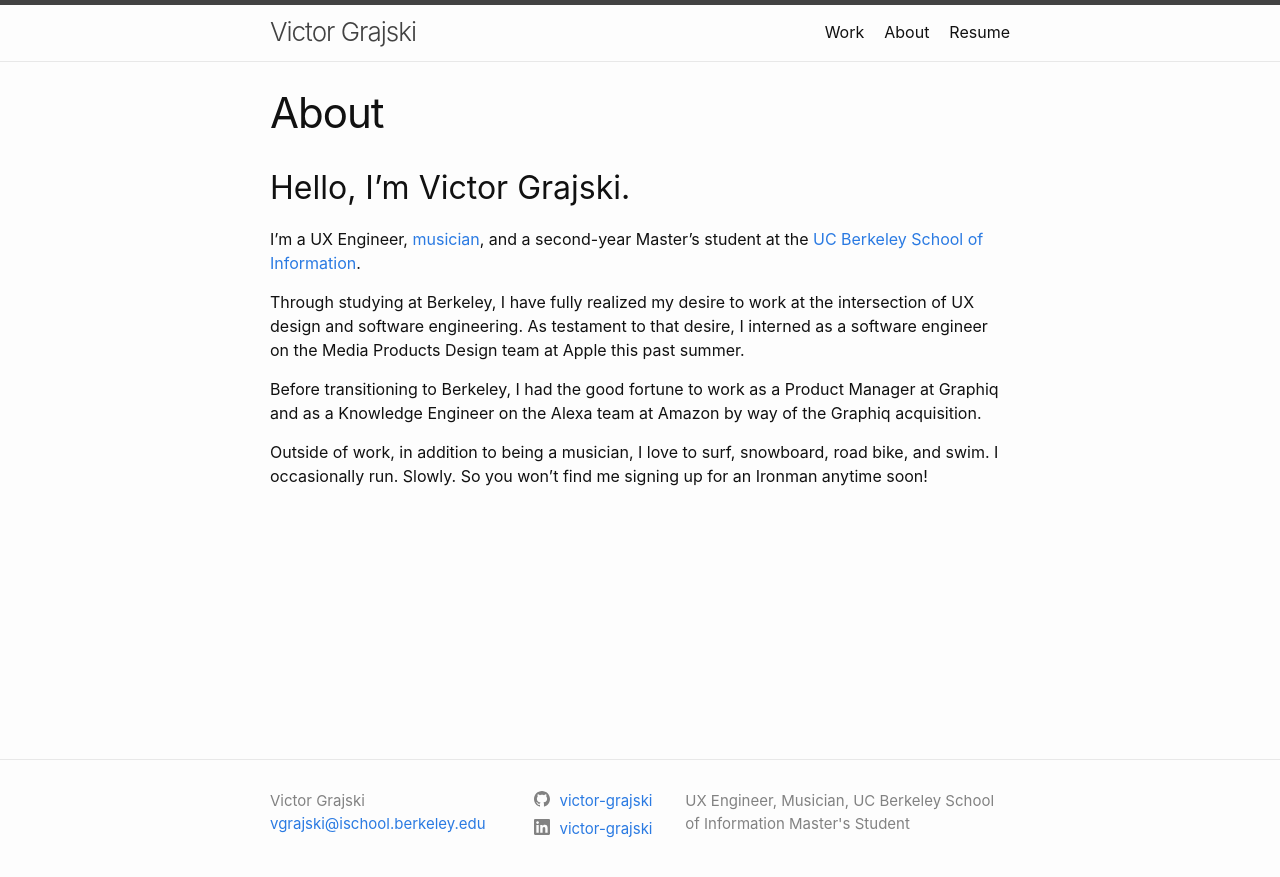
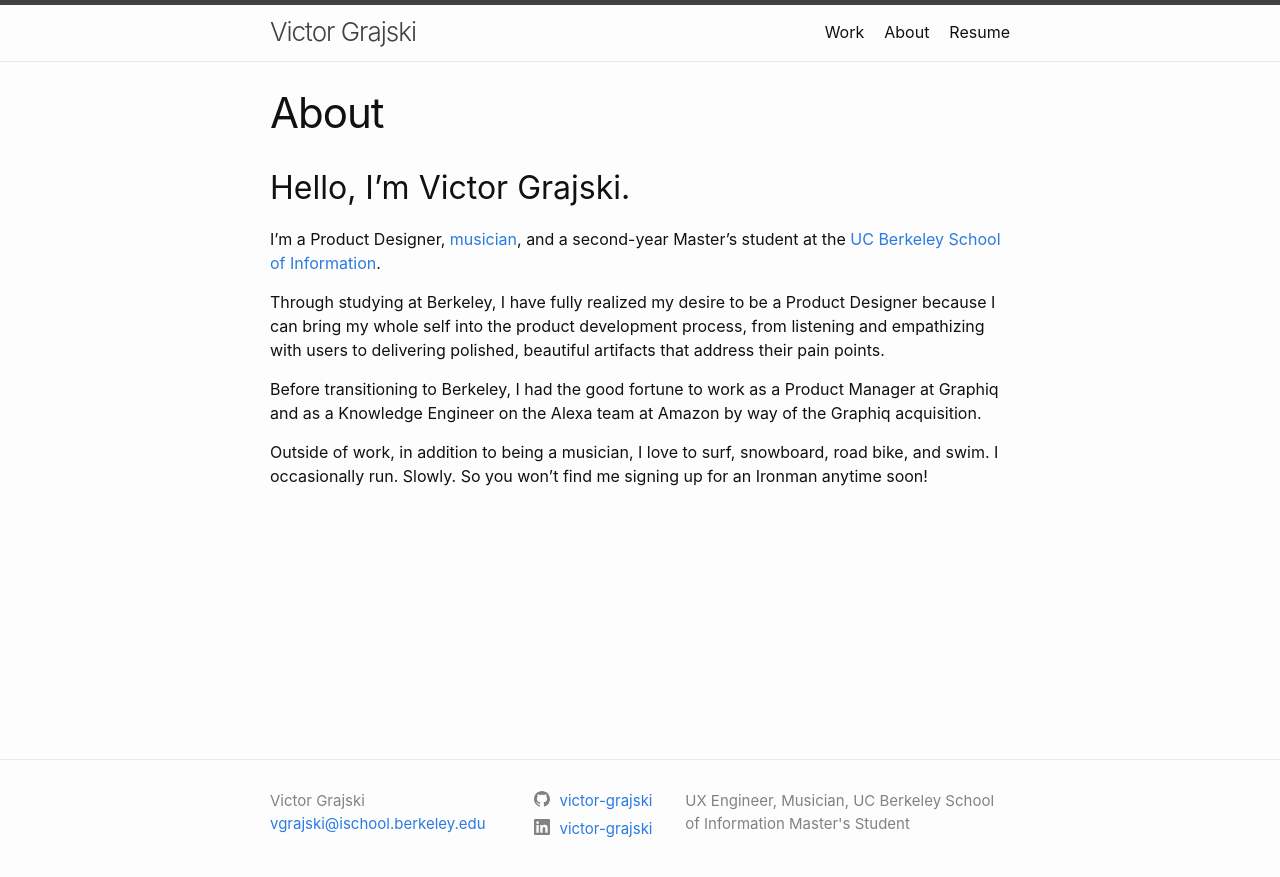
Before and after one commit to victor-grajski/portfolio-old, a Jekyll site: the page built from about.markdown, in a window 1280 px wide. Shown: the top 877 px of the page. Built offline with Jekyll 4.4.1, drawn with Linux system fonts in a browser that asks for light colours.

Commit message:
Update about.markdown

```diff
--- a/about.markdown
+++ b/about.markdown
@@ -6,9 +6,9 @@ permalink: /about/
 
 ## Hello, I'm Victor Grajski.
 
-I'm a UX Engineer, [musician](https://instagram.com/anima1a1a1a1), and a second-year Master's student at the [UC Berkeley School of Information](https://ischool.berkeley.edu).
+I'm a Product Designer, [musician](https://instagram.com/anima1a1a1a1), and a second-year Master's student at the [UC Berkeley School of Information](https://ischool.berkeley.edu).
 
-Through studying at Berkeley, I have fully realized my desire to work at the intersection of UX design and software engineering. As testament to that desire, I interned as a software engineer on the Media Products Design team at Apple this past summer.
+Through studying at Berkeley, I have fully realized my desire to be a Product Designer because I can bring my whole self into the product development process, from listening and empathizing with users to delivering polished, beautiful artifacts that address their pain points.
 
 Before transitioning to Berkeley, I had the good fortune to work as a Product Manager at Graphiq and as a Knowledge Engineer on the Alexa team at Amazon by way of the Graphiq acquisition.
 
```
